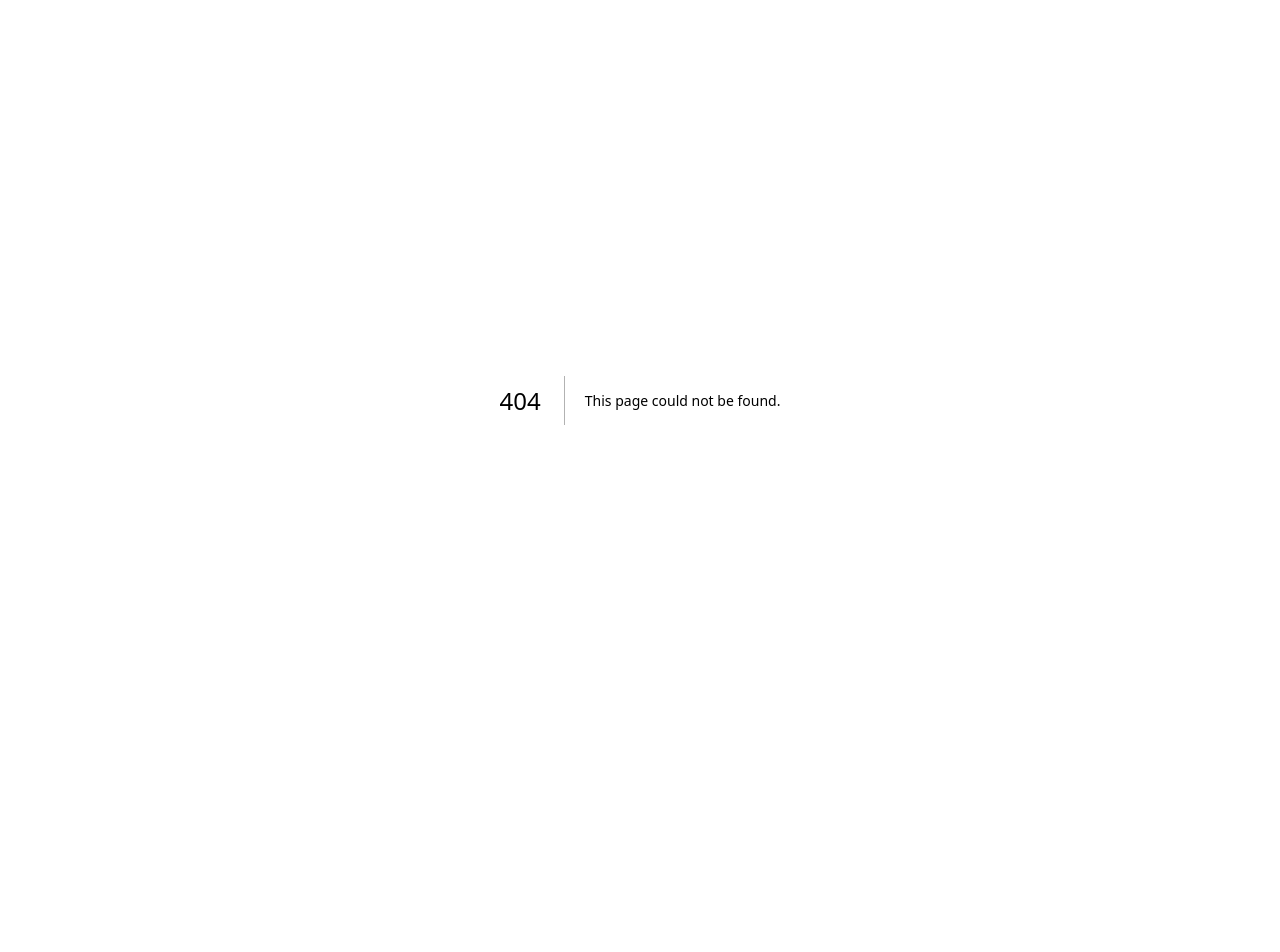
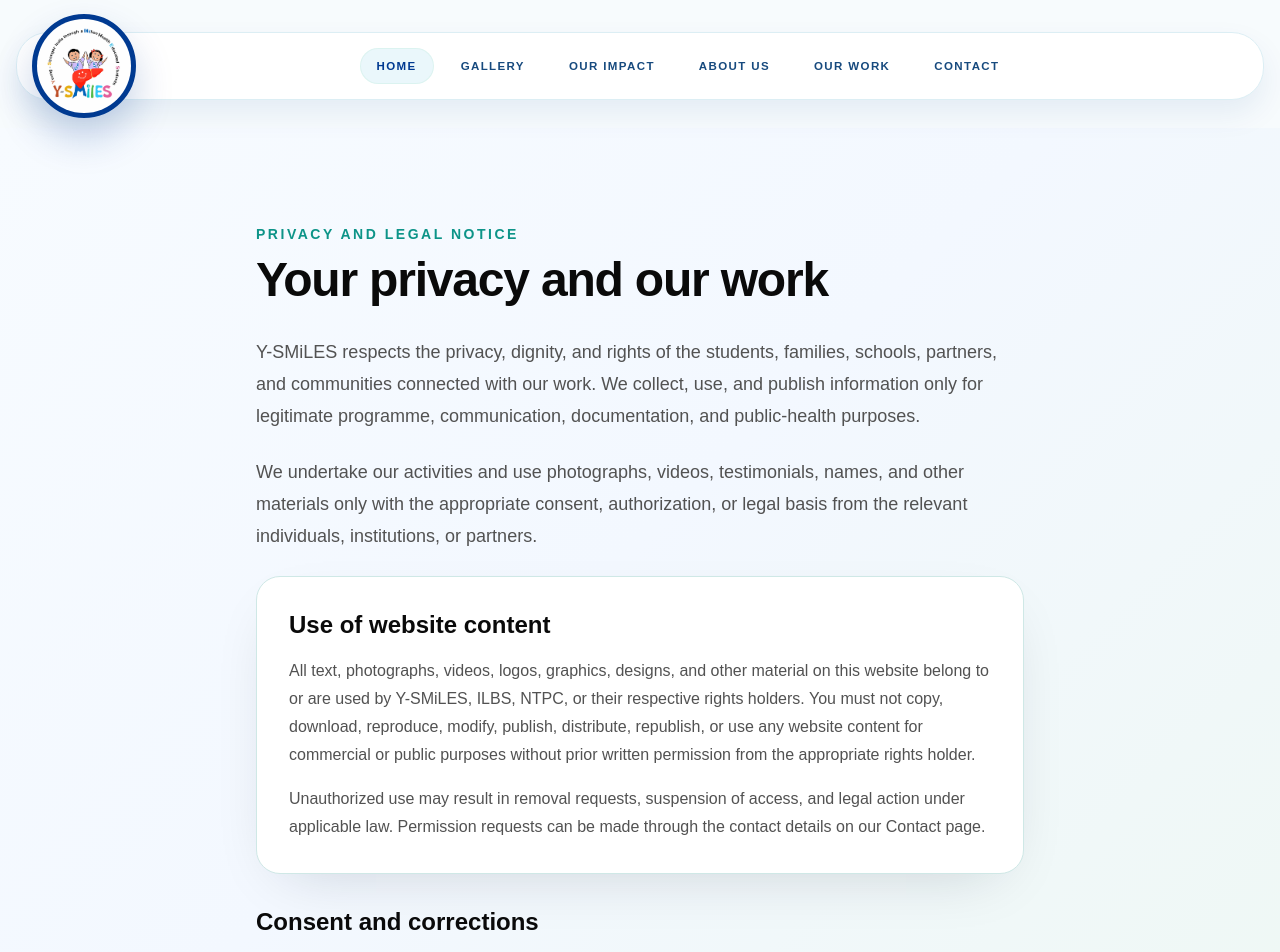
Before and after one commit to TanIX-22/YSMilES, a Next.js app: page /YSMilES/privacy in a window 1280 px wide. Before the commit this address had no page. Shown: the top 952 px of the page. Before the commit the page ends 800 px from the top, so only its background shows below. Built offline with nearby package versions, Linux system fonts and the light colour scheme.

Commit message:
Add privacy and content use notice

```diff
--- /dev/null
+++ b/app/privacy/page.tsx
@@ -0,0 +1,58 @@
+import { Navbar } from '@/components/layout/Navbar';
+import { Footer } from '@/components/layout/Footer';
+import { Container } from '@/components/ui/Container';
+
+const navItems = [
+  { label: 'HOME', href: '/' },
+  { label: 'GALLERY', href: '/gallery' },
+  { label: 'OUR IMPACT', href: '/#impact' },
+  { label: 'ABOUT US', href: '/#about' },
+  { label: 'OUR WORK', href: '/#programme' },
+  { label: 'CONTACT', href: '/contact' },
+];
+
+export default function PrivacyPage() {
+  return (
+    <>
+      <Navbar items={navItems} />
+
+      <main className="pt-32">
+        <section className="border-b border-neutral-200 bg-[linear-gradient(135deg,_#f7fbff_0%,_#f3f8ff_45%,_#eef8f3_100%)] py-20 sm:py-24">
+          <Container>
+            <div className="mx-auto max-w-3xl">
+              <p className="text-sm font-semibold uppercase tracking-[0.18em] text-[#0d9488]">Privacy and Legal Notice</p>
+              <h1 className="mt-3 text-4xl font-semibold tracking-tight text-neutral-950 sm:text-5xl">
+                Your privacy and our work
+              </h1>
+              <div className="mt-8 space-y-6 text-lg leading-8 text-neutral-600">
+                <p>
+                  Y-SMiLES respects the privacy, dignity, and rights of the students, families, schools, partners, and communities connected with our work. We collect, use, and publish information only for legitimate programme, communication, documentation, and public-health purposes.
+                </p>
+                <p>
+                  We undertake our activities and use photographs, videos, testimonials, names, and other materials only with the appropriate consent, authorization, or legal basis from the relevant individuals, institutions, or partners.
+                </p>
+
+                <div className="rounded-[1.5rem] border border-[#cfe8e6] bg-white p-6 shadow-[0_20px_60px_-28px_rgba(15,23,42,0.2)] sm:p-8">
+                  <h2 className="text-2xl font-semibold text-neutral-950">Use of website content</h2>
+                  <p className="mt-4 text-base leading-7 text-neutral-600">
+                    All text, photographs, videos, logos, graphics, designs, and other material on this website belong to or are used by Y-SMiLES, ILBS, NTPC, or their respective rights holders. You must not copy, download, reproduce, modify, publish, distribute, republish, or use any website content for commercial or public purposes without prior written permission from the appropriate rights holder.
+                  </p>
+                  <p className="mt-4 text-base leading-7 text-neutral-600">
+                    Unauthorized use may result in removal requests, suspension of access, and legal action under applicable law. Permission requests can be made through the contact details on our Contact page.
+                  </p>
+                </div>
+
+                <h2 className="pt-2 text-2xl font-semibold text-neutral-950">Consent and corrections</h2>
+                <p>
+                  If you believe content has been published incorrectly, or if you have a question about consent, privacy, or the use of your information, please contact the Y-SMiLES project team. We will review the request and take appropriate action in accordance with applicable law and our programme responsibilities.
+                </p>
+              </div>
+            </div>
+          </Container>
+        </section>
+      </main>
+
+      <Footer />
+    </>
+  );
+}
```
